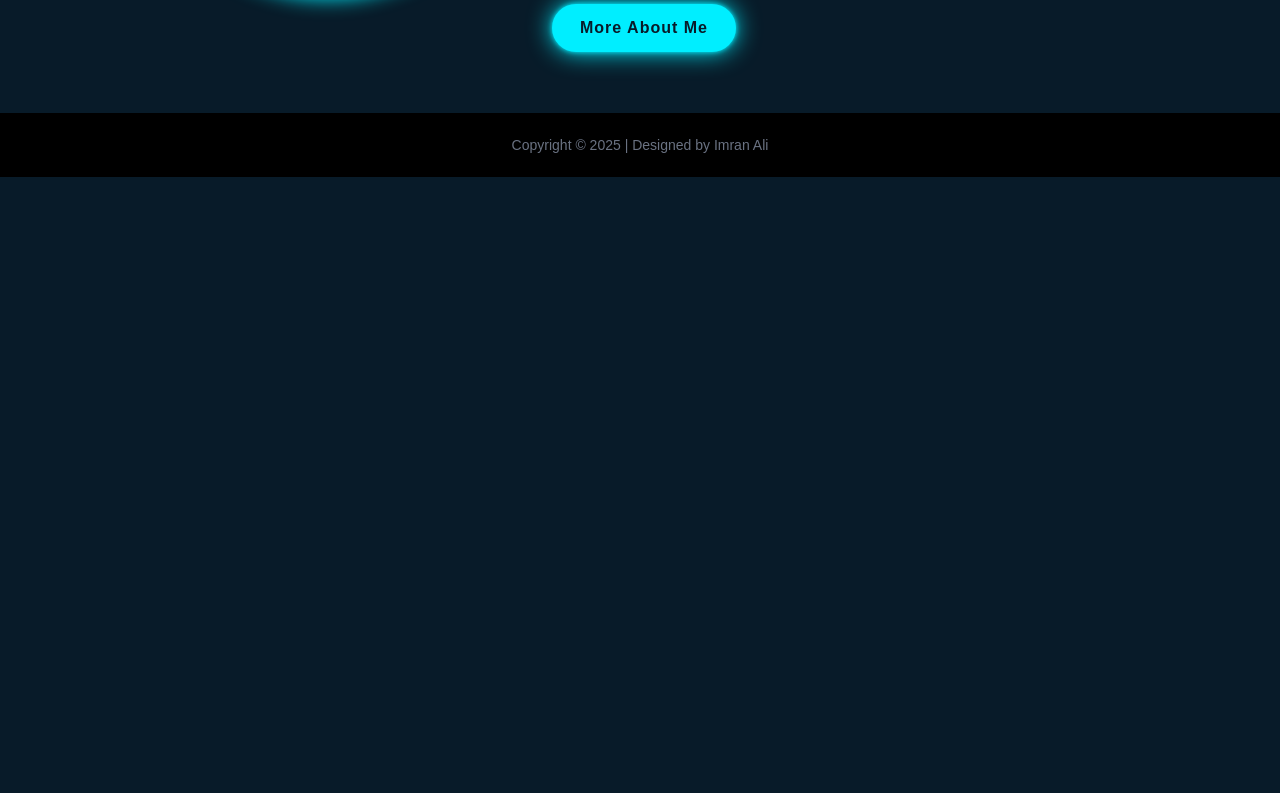
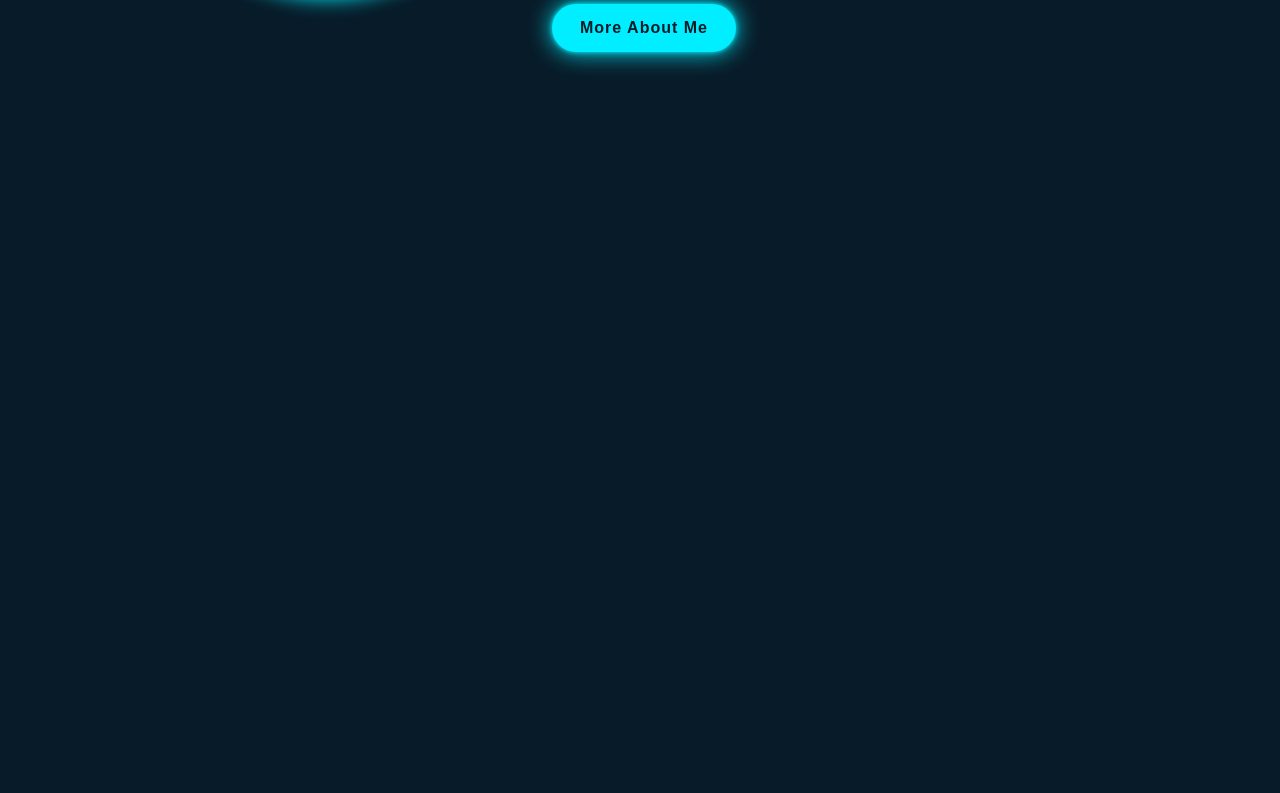
Before and after one commit to ftnimran/react-portfolio, a React (Vite) app: page / in a window 1280 px wide. Shown: the part 1487-2280 px from the top of the page. Before the commit the page ends 1664 px from the top, so only its background shows below. Built offline with nearby package versions, Linux system fonts and the light colour scheme.

Commit message:
Add skills section

```diff
--- a/src/App.jsx
+++ b/src/App.jsx
@@ -1,6 +1,7 @@
 import Navbar from "./components/Navbar.jsx";
 import Hero from "./pages/Hero.jsx";
 import About from "./pages/About.jsx";
+import Skills from "./pages/Skills.jsx";
 import Footer from "./components/Footer.jsx";
 
 function App() {
@@ -9,6 +10,7 @@ function App() {
       <Navbar />
       <Hero />
       <About />
+      <Skills />
       <Footer />
     </>
   );
--- /dev/null
+++ b/src/pages/Skills.jsx
@@ -0,0 +1,13 @@
+import React from 'react'
+
+const Skills = () => {
+  return (
+     <section id='skills' className='w-screen h-screen pt-17 px-[10%] pb-0'>
+
+
+
+    </section>
+  )
+}
+
+export default Skills
```
